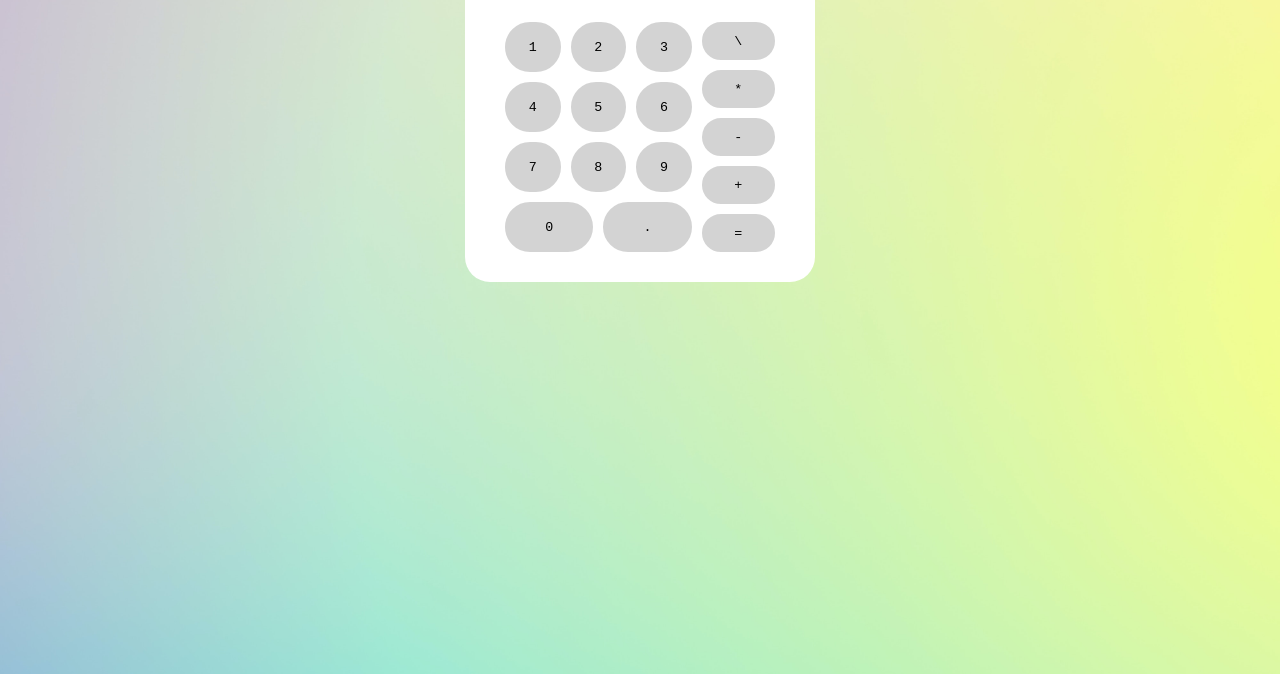
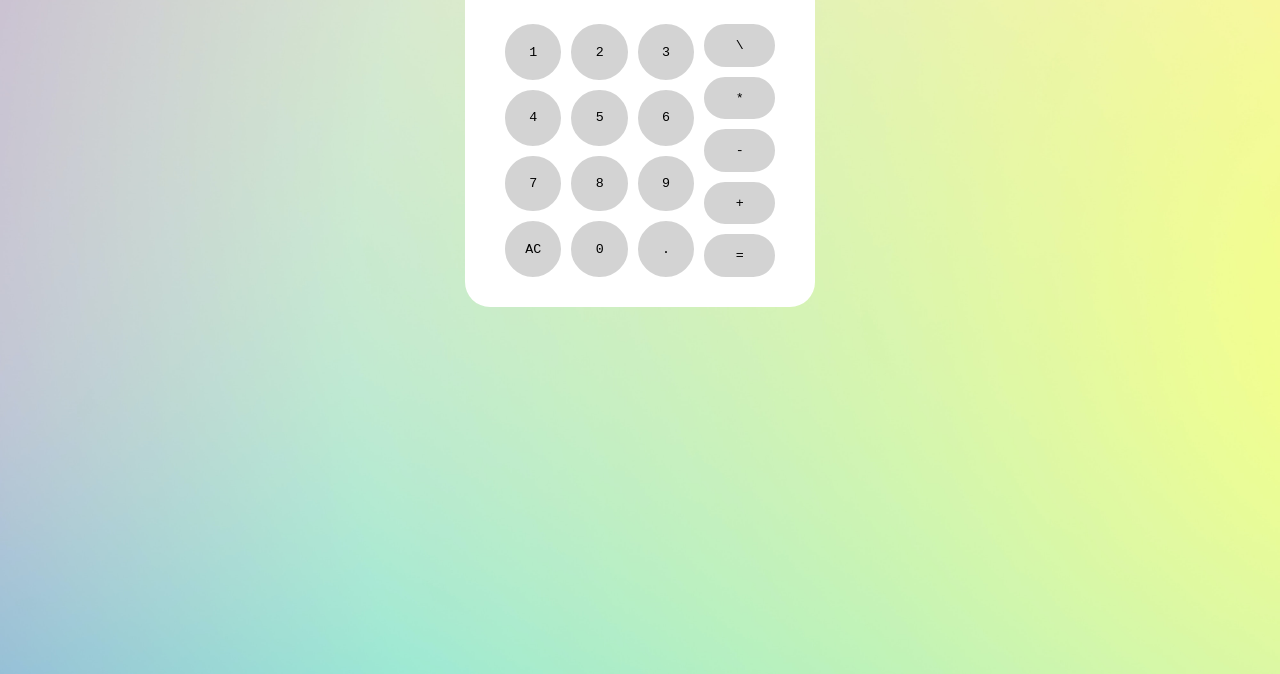
Before and after one commit to theresah95/calculator, a plain HTML site: page index.html in a window 1280 px wide. Shown: the part 126-800 px from the top of the page. Drawn offline with Linux system fonts and the light colour scheme.

Commit message:
Added AC button

```diff
--- a/index.html
+++ b/index.html
@@ -33,6 +33,7 @@
                     <button>9</button>
                 </div>
                 <div class="number-rows">
+                    <button>AC</button>
                     <button>0</button>
                     <button>.</button>
                 </div>
--- a/styles.css
+++ b/styles.css
@@ -3,8 +3,8 @@
 }
 body {
   background-image: url("codioful-formerly-gradienta-9X6tbXe_bw4-unsplash.jpg");
-  background-size: 100%;
-  background-color: palegreen;
+  background-size: 100vmax;
+  background-color: white;
   display: flex;
   justify-content: center;
 }
@@ -25,7 +25,7 @@ button {
     display: flex;
     flex-direction: column;
     align-items: center;
-    height: 400px;
+    height: 425px;
     width: 350px;
     background-color: white;
     border-radius: 25px;
```
